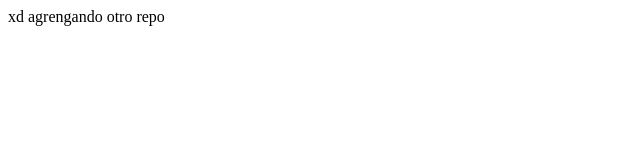
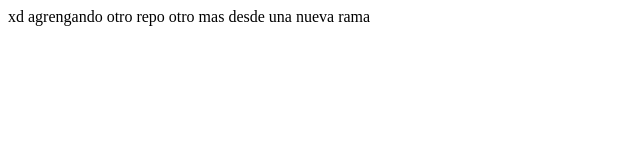
Before and after one commit to jorshua1/repoINEM, a plain HTML site: page index.html in a window 1280 px wide. Shown: the whole page, without its empty margins (0-640 px from the left). Drawn offline with Linux system fonts and the light colour scheme.

Commit message:
otro mas

```diff
--- a/index.html
+++ b/index.html
@@ -9,5 +9,6 @@
 <body>
     <span>xd</span>
     <span>agrengando otro repo</span>
+    <span>otro mas desde una nueva rama</span>
 </body>
 </html>
```
